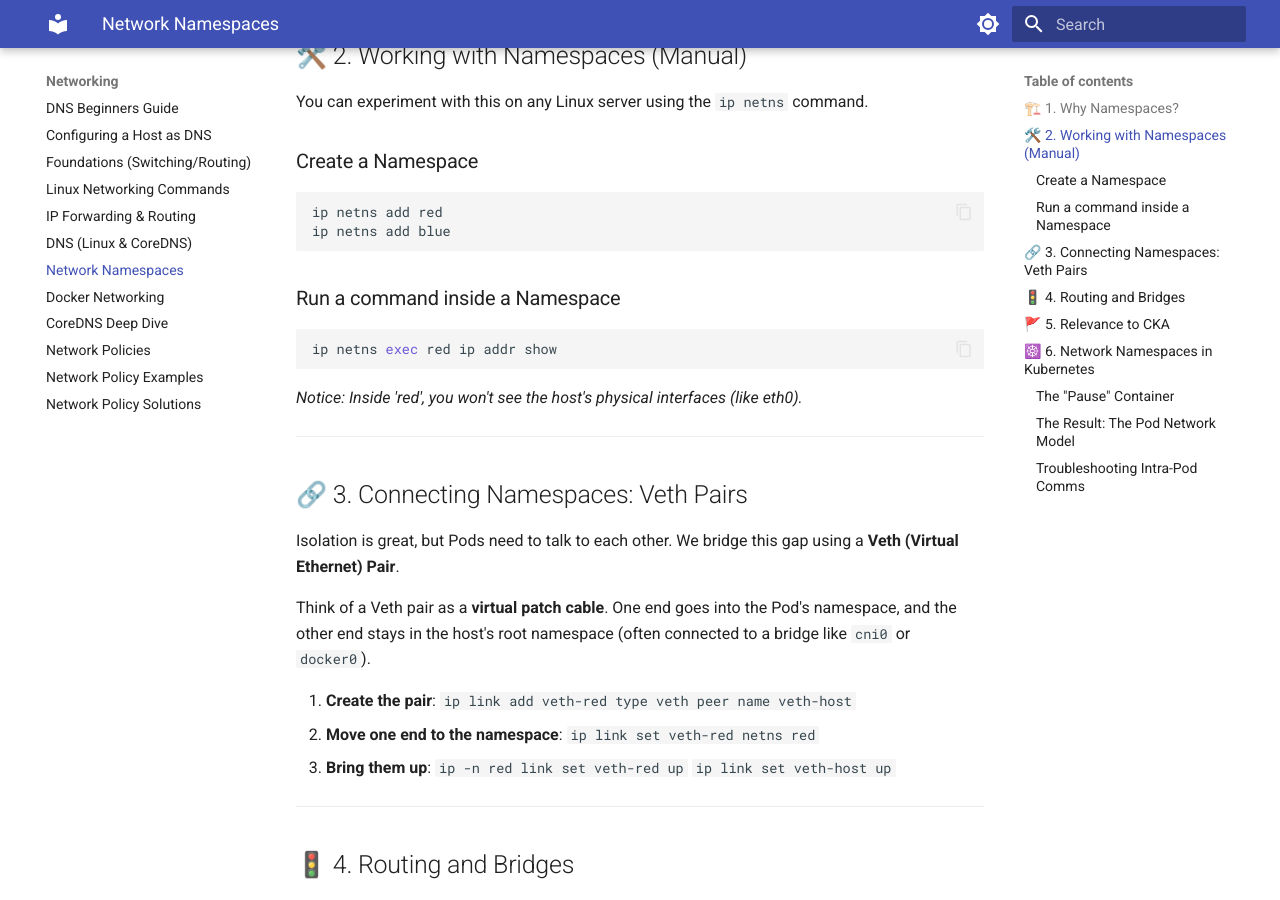
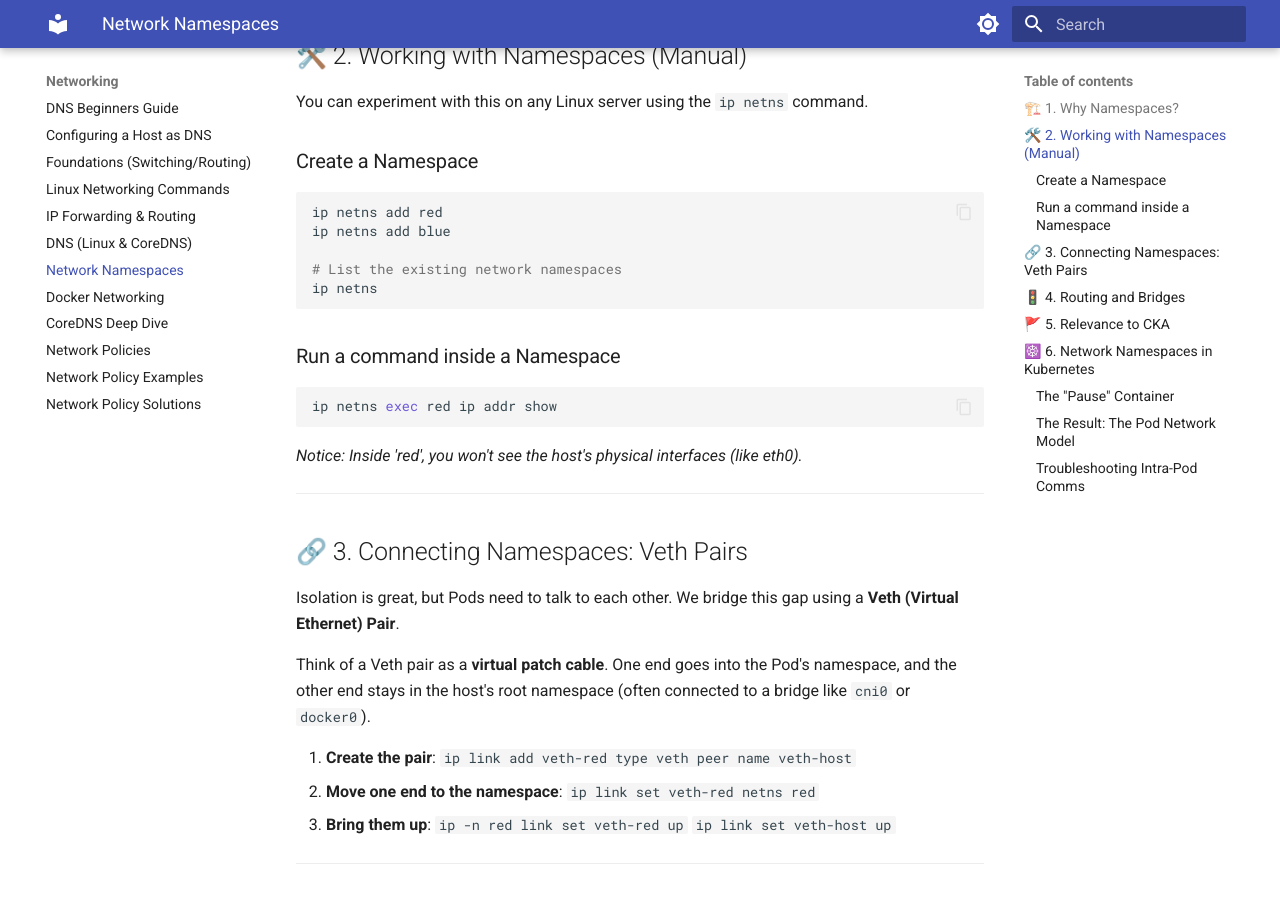
Before and after one commit to kvcenation5/cka-study-guide, an MkDocs documentation site: the page built from docs/networking/network-namespaces.md, in a window 1280 px wide and 900 px high, scrolled down 568 px. Built offline with MkDocs 1.6.1 and Material for MkDocs 9.7.7, drawn with Linux system fonts in a browser that asks for light colours.

Commit message:
Update network-namespaces.md with ip netns command

````diff
--- a/docs/networking/network-namespaces.md
+++ b/docs/networking/network-namespaces.md
@@ -20,6 +20,9 @@ You can experiment with this on any Linux server using the `ip netns` command.
 ```bash
 ip netns add red
 ip netns add blue
+
+# List the existing network namespaces
+ip netns
 ```
 
 ### Run a command inside a Namespace
````
